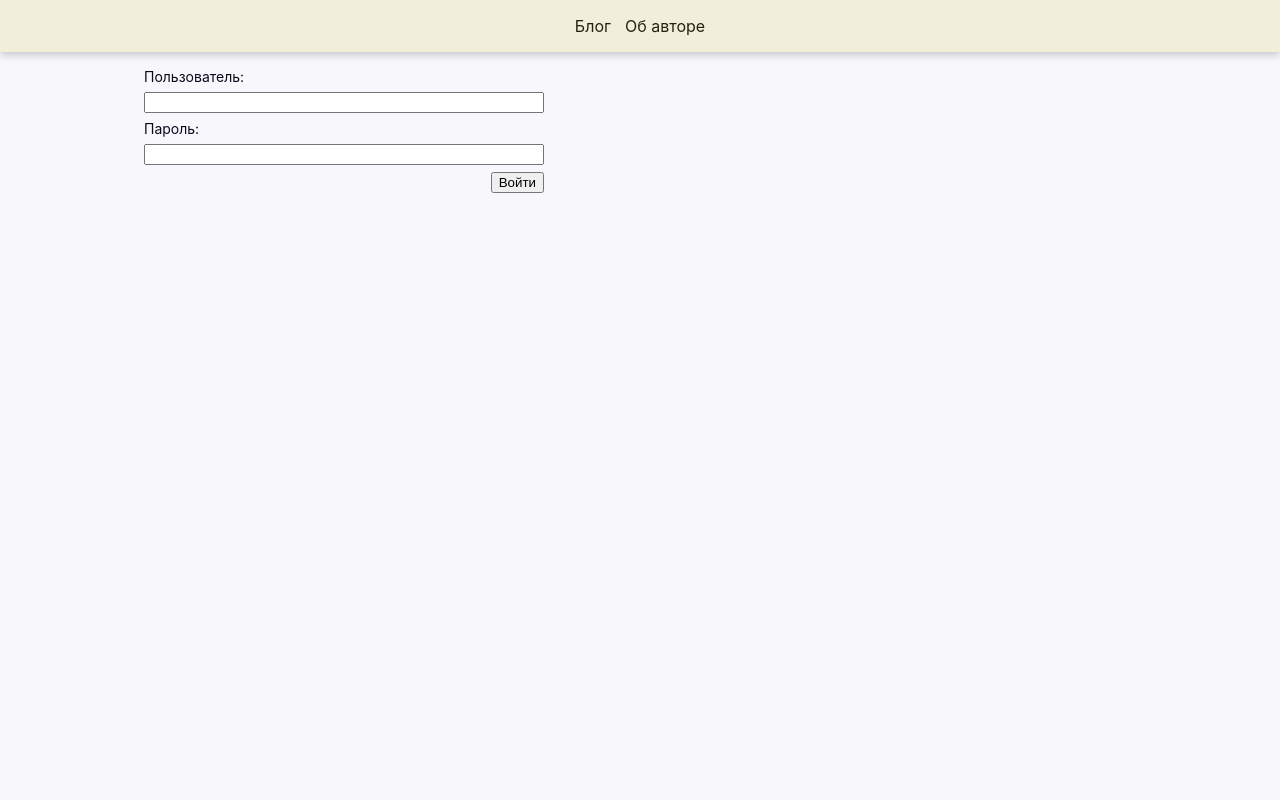
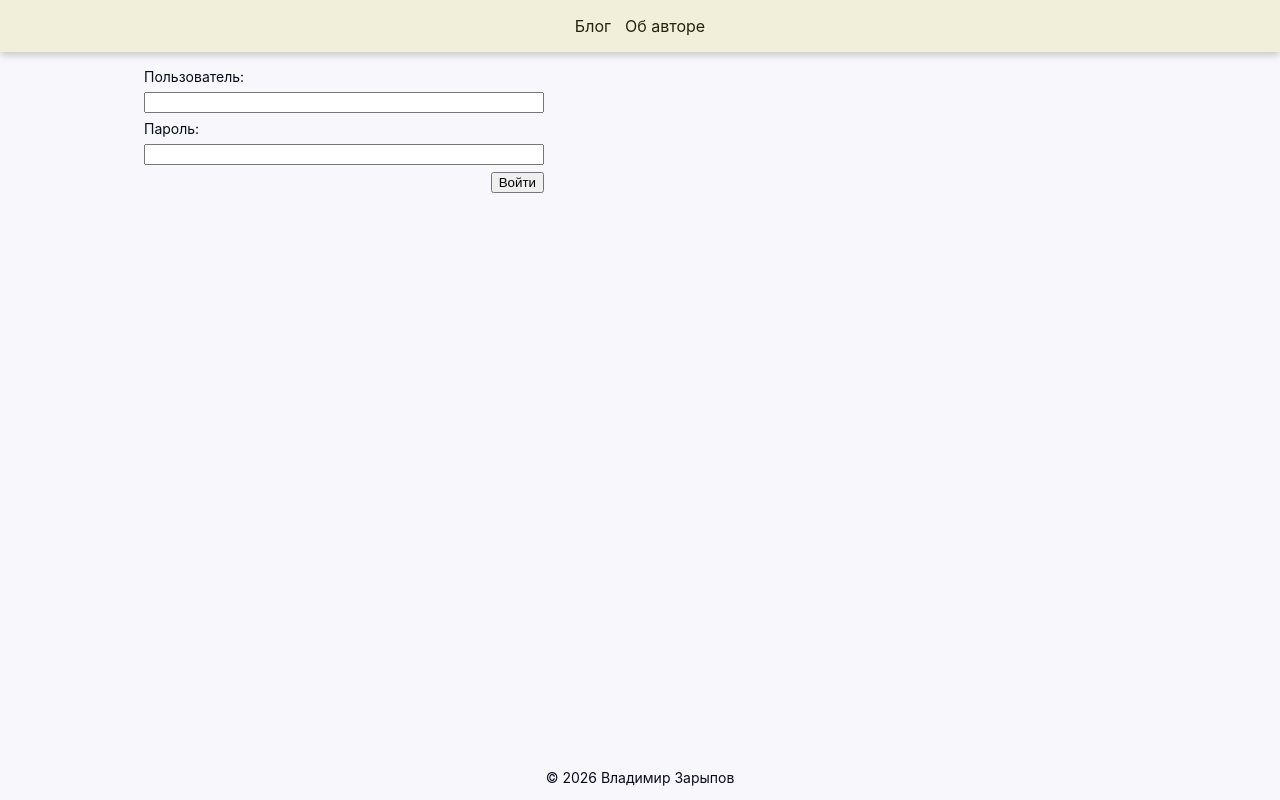
Before and after one commit to krre/blog-web, a SvelteKit app: page /login in a window 1280 px wide. Built offline with nearby package versions, Linux system fonts and the light colour scheme; no server answers; a web font is replaced by a local one.

Commit message:
Add footer

```diff
--- a/src/lib/i18n.svelte.ts
+++ b/src/lib/i18n.svelte.ts
@@ -11,6 +11,7 @@ const translations = {
 		},
 		main: {
 			title: `Vladimir Zarypov's blog`,
+			author: 'Vladimir Zarypov',
 			underConstruction: 'Under construction'
 		},
 		login: {
@@ -71,6 +72,7 @@ const translations = {
 		},
 		main: {
 			title: 'Блог Владимира Зарыпова',
+			author: 'Владимир Зарыпов',
 			underConstruction: 'В процессе разработки'
 		},
 		login: {
--- a/src/routes/+layout.svelte
+++ b/src/routes/+layout.svelte
@@ -1,5 +1,6 @@
 <script lang="ts">
 	import Header from '$lib/components/Header.svelte';
+	import { i18n } from '$lib/i18n.svelte';
 	import './layout.css';
 
 	let { children } = $props();
@@ -10,6 +11,8 @@
 	<main>
 		{@render children()}
 	</main>
+
+	<footer><p>© 2026 {i18n.t('main.author')}</p></footer>
 </div>
 
 <style>
@@ -29,4 +32,9 @@
 		margin: 0 auto;
 		box-sizing: border-box;
 	}
+
+	footer {
+		display: flex;
+		justify-content: center;
+	}
 </style>
```
